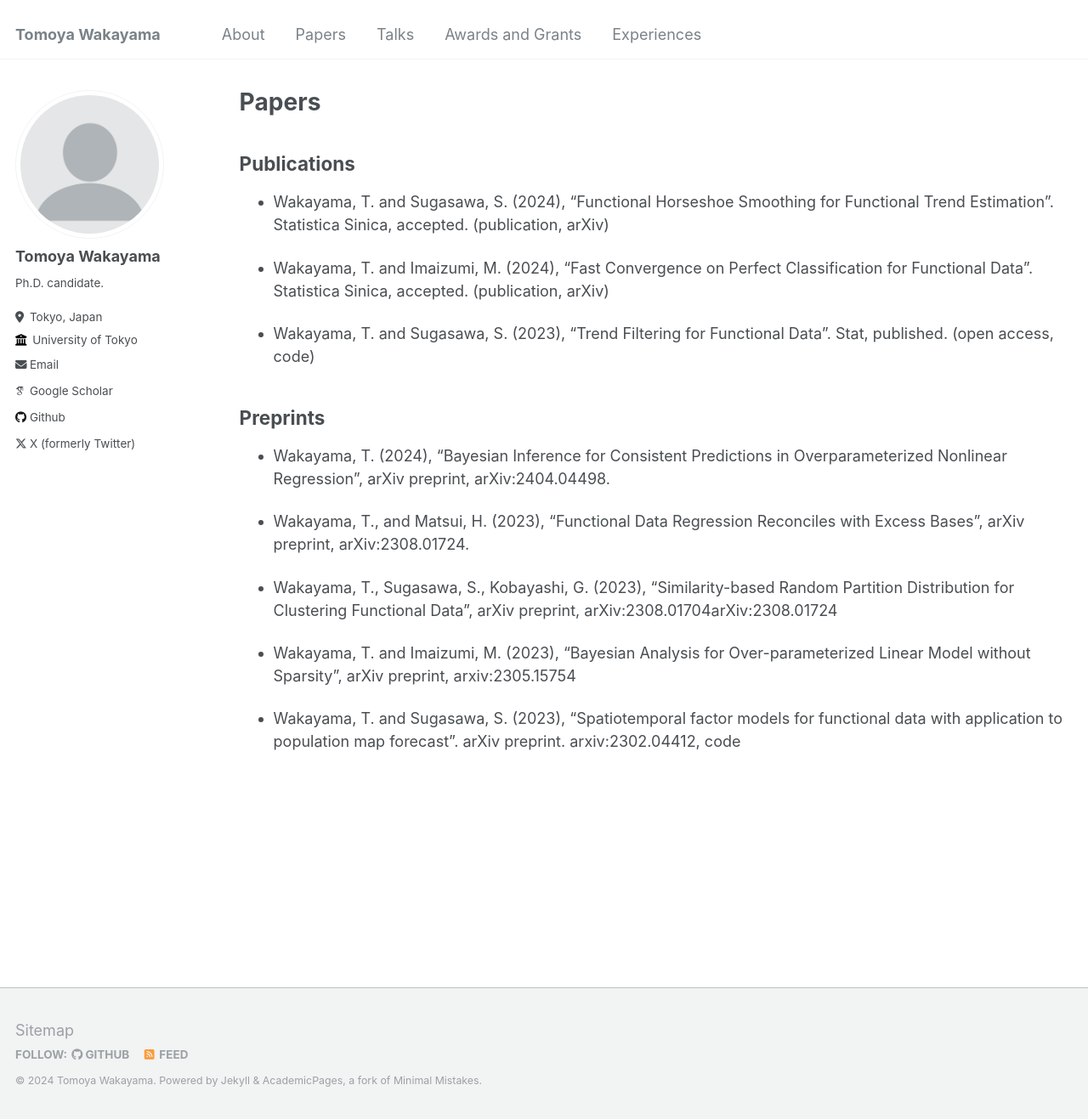
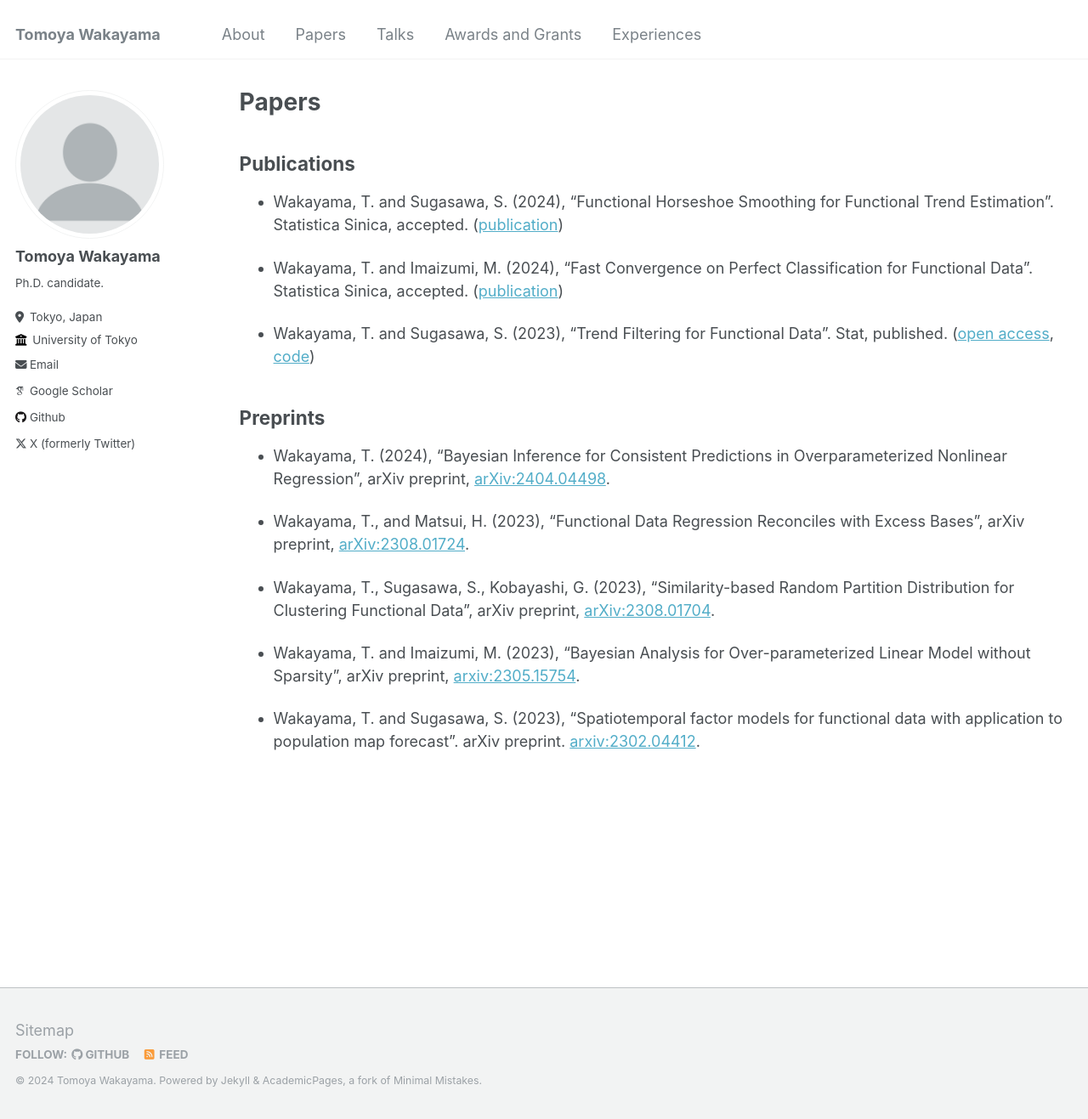
Before and after one commit to TomWaka/TomWaka.github.io, a Jekyll site: the page built from _pages/papers.md, in a window 1280 px wide and 1317 px high. Shown: the whole window at 85% size. Built offline with Jekyll 4.4.1, drawn with Linux system fonts in a browser that asks for light colours; some web fonts are replaced.

Commit message:
Update papers.md

```diff
--- a/_pages/papers.md
+++ b/_pages/papers.md
@@ -7,20 +7,20 @@ author_profile: true
 
 ## Publications
 
-- Wakayama, T. and Sugasawa, S. (2024), "Functional Horseshoe Smoothing for Functional Trend Estimation". Statistica Sinica, accepted. (publication, arXiv)
+- Wakayama, T. and Sugasawa, S. (2024), "Functional Horseshoe Smoothing for Functional Trend Estimation". Statistica Sinica, accepted. ([publication](https://www3.stat.sinica.edu.tw/LatestART/SS-2022-0297_fp.pdf))
 
-- Wakayama, T. and Imaizumi, M. (2024), "Fast Convergence on Perfect Classification for Functional Data". Statistica Sinica, accepted. (publication, arXiv)
+- Wakayama, T. and Imaizumi, M. (2024), "Fast Convergence on Perfect Classification for Functional Data". Statistica Sinica, accepted. ([publication](https://www3.stat.sinica.edu.tw/LatestART/SS-2022-0258_fp.pdf))
 
-- Wakayama, T. and Sugasawa, S. (2023), "Trend Filtering for Functional Data". Stat, published. (open access, code)
+- Wakayama, T. and Sugasawa, S. (2023), "Trend Filtering for Functional Data". Stat, published. ([open access](https://onlinelibrary.wiley.com/doi/full/10.1002/sta4.590), [code](https://github.com/TomWaka/Locally-Adaptive-Smoothing-for-Functional-Data))
 
 ## Preprints
 
-- Wakayama, T. (2024), "Bayesian Inference for Consistent Predictions in Overparameterized Nonlinear Regression", arXiv preprint, arXiv:2404.04498.
+- Wakayama, T. (2024), "Bayesian Inference for Consistent Predictions in Overparameterized Nonlinear Regression", arXiv preprint, [arXiv:2404.04498](https://arxiv.org/abs/2404.04498).
 
-- Wakayama, T., and Matsui, H. (2023), "Functional Data Regression Reconciles with Excess Bases", arXiv preprint, arXiv:2308.01724.
+- Wakayama, T., and Matsui, H. (2023), "Functional Data Regression Reconciles with Excess Bases", arXiv preprint, [arXiv:2308.01724](https://arxiv.org/abs/2308.01724).
 
-- Wakayama, T., Sugasawa, S., Kobayashi, G. (2023), "Similarity-based Random Partition Distribution for Clustering Functional Data", arXiv preprint, arXiv:2308.01704arXiv:2308.01724
+- Wakayama, T., Sugasawa, S., Kobayashi, G. (2023), "Similarity-based Random Partition Distribution for Clustering Functional Data", arXiv preprint, [arXiv:2308.01704](https://arxiv.org/abs/2308.01704).
 
-- Wakayama, T. and Imaizumi, M. (2023), "Bayesian Analysis for Over-parameterized Linear Model without Sparsity", arXiv preprint, arxiv:2305.15754
+- Wakayama, T. and Imaizumi, M. (2023), "Bayesian Analysis for Over-parameterized Linear Model without Sparsity", arXiv preprint, [arxiv:2305.15754](https://arxiv.org/abs/2305.15754).
 
-- Wakayama, T. and Sugasawa, S. (2023), "Spatiotemporal factor models for functional data with application to population map forecast". arXiv preprint. arxiv:2302.04412,  code
+- Wakayama, T. and Sugasawa, S. (2023), "Spatiotemporal factor models for functional data with application to population map forecast". arXiv preprint. [arxiv:2302.04412](https://arxiv.org/abs/2302.04412).
```
